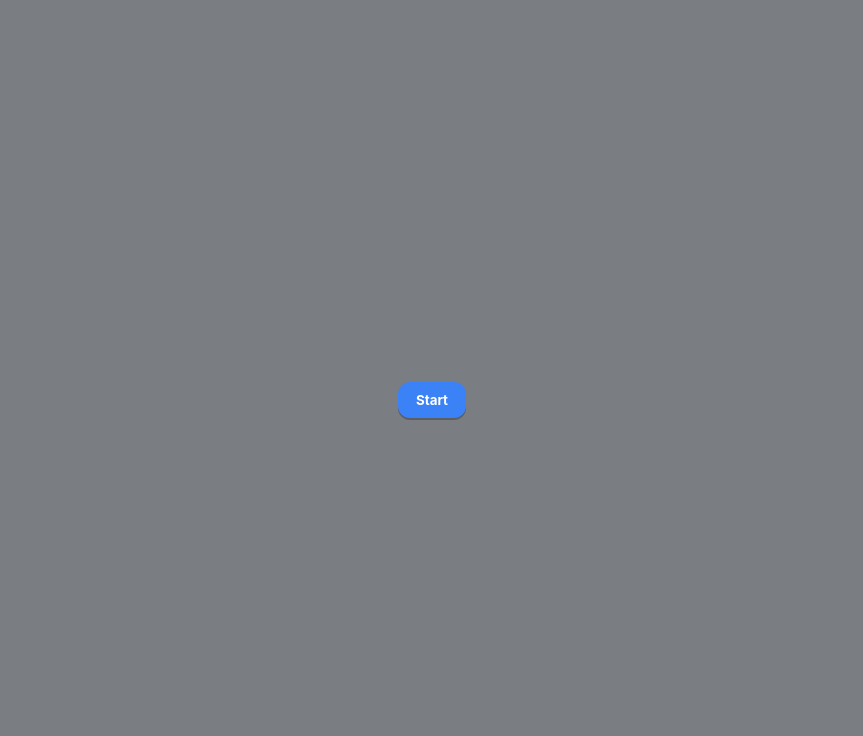
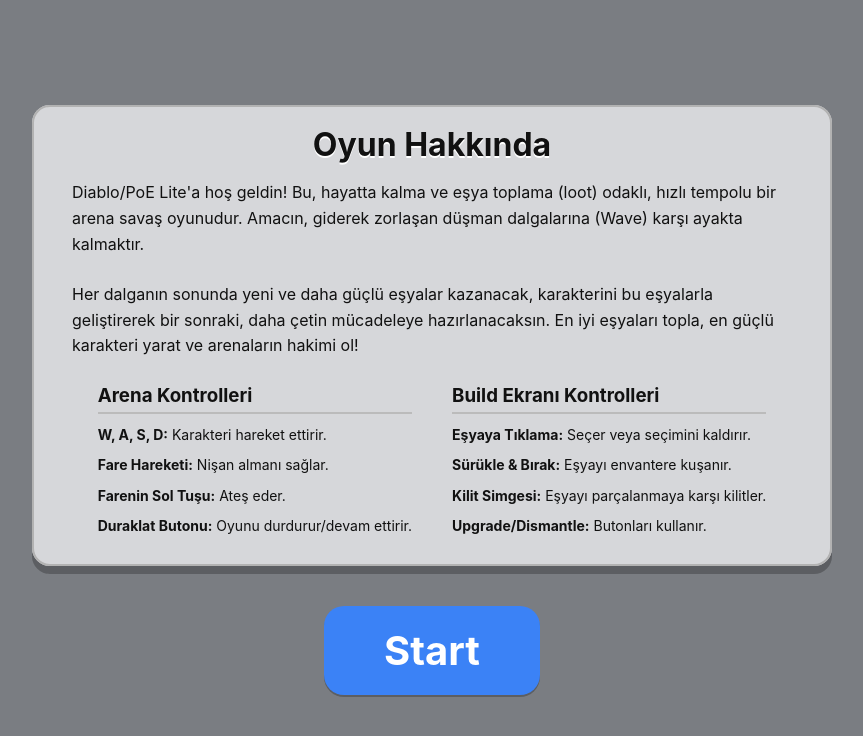
Before and after one commit to Kuzeyli35/poe-lite, a plain HTML site: page index.html in a window 1280 px wide. Shown: the whole page, without its empty margins (208-1071 px from the left). Drawn offline with Linux system fonts and the light colour scheme.

Commit message:
Update index.html

```diff
--- a/index.html
+++ b/index.html
@@ -3,7 +3,7 @@
 <head>
 <meta charset="utf-8" />
 <meta name="viewport" content="width=device-width, initial-scale=1" />
-<title>Diablo/PoE Lite - v5</title>
+<title>Diablo Lite v0.9</title>
 <style>
   :root{
     --bg:#7a7d82; --panel:#d6d7da; --ink:#222; --chip:#4b4d52; --chipInk:#eee;
@@ -30,8 +30,58 @@
     box-shadow:0 2px 0 rgba(0,0,0,.25), inset 0 -2px 0 rgba(0,0,0,.25);
   }
   .hidden{display:none !important;}
-  /* start */
-  #startScreen{height:100vh;display:grid;place-items:center;}
+
+  /* start screen */
+  #startScreen{
+    display: flex;
+    flex-direction: column;
+    justify-content: center;
+    align-items: center;
+    min-height: 100vh;
+    padding: 20px;
+  }
+  .start-content {
+    background: var(--panel);
+    border-radius: 18px;
+    padding: 20px 40px;
+    margin-bottom: 40px;
+    max-width: 800px;
+    box-shadow: 0 8px 0 rgba(0,0,0,.25), inset 0 0 0 2px #b2b2b2;
+  }
+  .start-content h2 {
+    font-size: 2em;
+    margin-top: 0;
+    margin-bottom: 15px;
+    text-shadow: 0 2px #fff;
+  }
+  .start-content p {
+    line-height: 1.6;
+    margin-bottom: 25px;
+    text-align: left;
+  }
+  .controls-grid {
+    display: flex;
+    gap: 40px;
+    justify-content: center;
+    text-align: left;
+  }
+  .controls-grid h3 {
+    margin-top: 0;
+    margin-bottom: 10px;
+    border-bottom: 2px solid #bbb;
+    padding-bottom: 5px;
+  }
+  .controls-grid p {
+    margin: 0 0 8px;
+    font-size: 14px;
+  }
+
+  #startBtn {
+    padding: 20px 60px;
+    font-size: 2.5em;
+    border-radius: 20px;
+  }
+
   /* arena */
   #arenaScreen{padding:18px; height: 100%;}
   .topbar{display:flex;gap:10px;align-items:center;justify-content:flex-end;margin-bottom:6px; max-width:1476px; margin: 0 auto 6px;}
@@ -92,7 +142,7 @@
     grid-template-columns:1.5fr 1fr;
     grid-template-rows: minmax(0, 1fr);
     gap:12px;
-    max-width:1300px; /* Adjusted for wider cards */
+    max-width:1300px;
     margin:0 auto;
     width:100%;
     height:100%;
@@ -197,6 +247,31 @@
 </head>
 <body>
   <section id="startScreen">
+    <div class="start-content">
+        <h2>Oyun Hakkında</h2>
+        <p>
+            Diablo/PoE Lite'a hoş geldin! Bu, hayatta kalma ve eşya toplama (loot) odaklı, hızlı tempolu bir arena savaş oyunudur. Amacın, giderek zorlaşan düşman dalgalarına (Wave) karşı ayakta kalmaktır.
+        </p>
+        <p>
+            Her dalganın sonunda yeni ve daha güçlü eşyalar kazanacak, karakterini bu eşyalarla geliştirerek bir sonraki, daha çetin mücadeleye hazırlanacaksın. En iyi eşyaları topla, en güçlü karakteri yarat ve arenaların hakimi ol!
+        </p>
+        <div class="controls-grid">
+            <div>
+                <h3>Arena Kontrolleri</h3>
+                <p><b>W, A, S, D:</b> Karakteri hareket ettirir.</p>
+                <p><b>Fare Hareketi:</b> Nişan almanı sağlar.</p>
+                <p><b>Farenin Sol Tuşu:</b> Ateş eder.</p>
+                <p><b>Duraklat Butonu:</b> Oyunu durdurur/devam ettirir.</p>
+            </div>
+            <div>
+                <h3>Build Ekranı Kontrolleri</h3>
+                <p><b>Eşyaya Tıklama:</b> Seçer veya seçimini kaldırır.</p>
+                <p><b>Sürükle & Bırak:</b> Eşyayı envantere kuşanır.</p>
+                <p><b>Kilit Simgesi:</b> Eşyayı parçalanmaya karşı kilitler.</p>
+                <p><b>Upgrade/Dismantle:</b> Butonları kullanır.</p>
+            </div>
+        </div>
+    </div>
     <button class="btn" id="startBtn">Start</button>
   </section>
 
```
